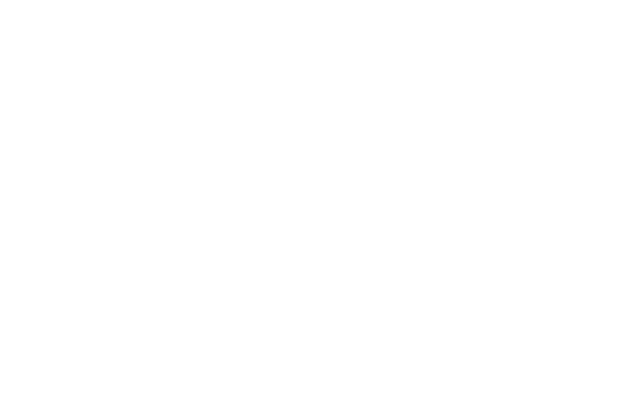
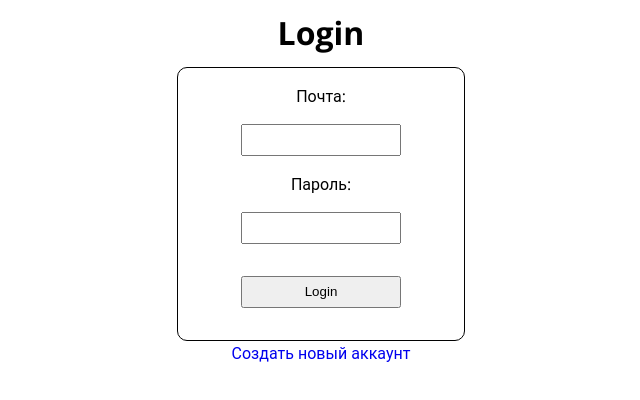
Before and after one commit to Beck-Rollyhug/AILaboratorySite, a React (Create React App) app in the folder root/frontend/ai-laboratory-site/: page / in a window 1280 px wide. Before the commit this address had no page. Shown: the top 400 px of the page, without its empty margins (319-959 px from the left). Built offline with nearby package versions, Linux system fonts and the light colour scheme.

Commit message:
Наконец-то blyat починили

```diff
--- a/root/frontend/ai-laboratory-site/package.json
+++ b/root/frontend/ai-laboratory-site/package.json
@@ -38,5 +38,6 @@
   },
   "devDependencies": {
     "gh-pages": "^3.2.3"
-  }
+  },
+  "proxy": "http://0.0.0.0:8080"
 }
--- a/root/frontend/ai-laboratory-site/src/App.js
+++ b/root/frontend/ai-laboratory-site/src/App.js
@@ -11,8 +11,8 @@
         <BrowserRouter>
             <div className="App">
                 <Routes>
-                    {/*<Route path="/" element={<Landing />} />*/}
-                    <Route path="/login" element={<Login />} />
+                    <Route path="/" element={<Login states={props.states}/>} />
+                    <Route path="/login" element={<Login states={props.states}/>} />
                     <Route path="/reg" element={<Reg />} />
                 </Routes>
             </div>
--- a/root/frontend/ai-laboratory-site/src/Components/Login/login.jsx
+++ b/root/frontend/ai-laboratory-site/src/Components/Login/login.jsx
@@ -10,7 +10,6 @@
             email: '',
             pass: ''
         };
-
         this.handleChange = this.handleChange.bind(this);
     }
 
@@ -21,46 +20,52 @@
         console.log(this.state.email)
     }
 
-    getAccount = (props) => {
-        const email = this.state.email;
-        const pass = this.state.pass;
-        console.log(email, pass);
-        fetch("http://localhost:3000/api/login",
+    getAccount(props) {
+        let response = fetch("http://localhost:3000/api/login",
             {
                     method: 'POST',
                     headers: {
                         'ContentType': 'application/json'
                     },
                     body: JSON.stringify({
-                    email: email,
-                    pass: pass
+                        email: props.email,
+                        pass: props.pass
                     })
             })
-            .then((response) => response.json())
+            .then((responses) => responses.json())
             .then((data) => {
                 console.log('ok', data);
             })
+
+        if (response.ok) {
+            alert( "OK" )
+            let json = response.json();
         }
-
+    }
 
     render() {
     return (
-        <div className={style.centered}>
-            <p>
-                {this.state.email}
-            </p>
+        <div>
             <h1>Login</h1>
-            <form>
+
+            <form className={ style.bordered }>
                 <label>
-                    Почта:
-                    <input name='email' type='text' value={this.state.email} onChange={this.handleChange}/>
+                    <p>Почта:</p>
+                    <input name='email' type='text'
+                           value={this.state.email}
+                           onChange={ this.handleChange }/>
                 </label>
-
-                <input name='pass' type='text' value={this.state.pass} onChange={this.handleChange}/>
-                <input type='submit' value='Войти' onSubmit={this.getAccount}/>
+                <label>
+                    <p>Пароль:</p>
+                    <input name='pass' type='text'
+                           value={this.state.pass}
+                           onChange={ this.handleChange }/>
+                </label>
+                {/*<button onClick={ this.getAccount }>Войти</button>*/}
+                <input type={"button"} value={"Login"} onClick={ () => { this.getAccount(this.state) } }/>
             </form>
 
-            <div className={style.centered}>
+            <div>
                 <Link to="/reg">Создать новый аккаунт</Link>
             </div>
         </div>
--- a/root/frontend/ai-laboratory-site/src/Components/Login/login.module.css
+++ b/root/frontend/ai-laboratory-site/src/Components/Login/login.module.css
@@ -7,12 +7,20 @@
     padding: 0;
     background-color: #fff;
     text-decoration: none;
-}
-
-.centered {
+    display: flex;
+    justify-content: center;
     text-align: center;
 }
 
-button {
-    margin: 10px;
+.bordered {
+    width: 18rem;
+    border: 1px solid #010101;
+    border-radius: 10px;
+    padding: 1rem;
 }
+
+input {
+    width: 10rem;
+    height: 2rem;
+    margin: 1rem;
+}
--- a/root/frontend/ai-laboratory-site/src/index.js
+++ b/root/frontend/ai-laboratory-site/src/index.js
@@ -2,11 +2,12 @@
 import ReactDOM from 'react-dom';
 import './index.css';
 import App from './App';
+import states from  './redux/state';
 import reportWebVitals from './reportWebVitals';
 
 ReactDOM.render(
   <React.StrictMode>
-    <App />
+    <App states={states}/>
   </React.StrictMode>,
   document.getElementById('root')
 );
```
Lines whose indentation alone changed are shown as unchanged.
